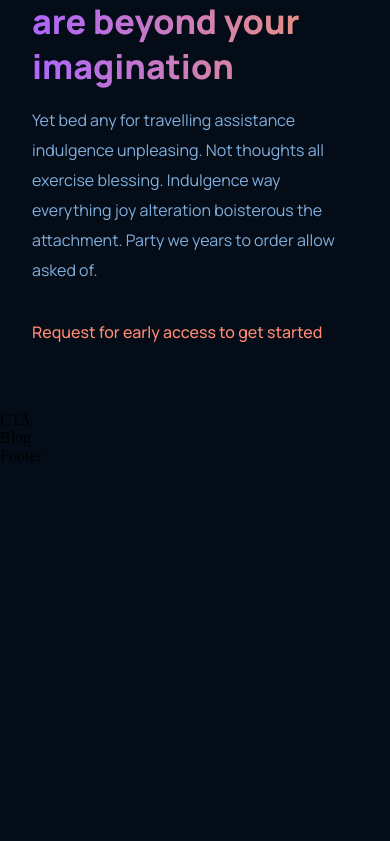
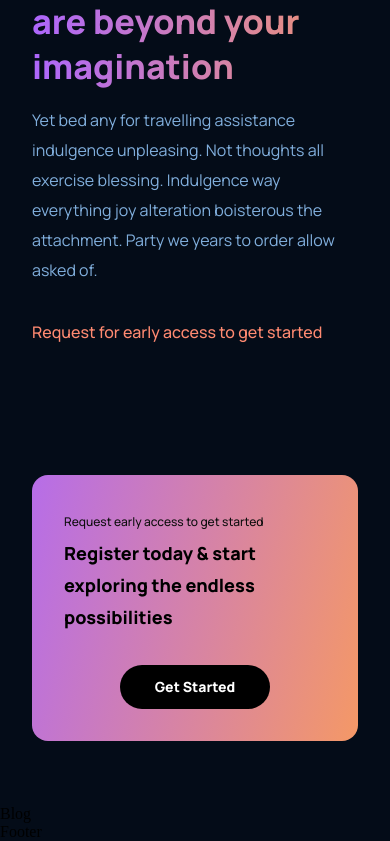
Before and after one commit to Matthew-Hurrell/gpt3, a React (Create React App) app: page / in a window 390 px wide. Shown: the part 4182-5023 px from the top of the page. Before the commit the page ends 4647 px from the top, so only its background shows below. Built offline with nearby package versions, Linux system fonts and the light colour scheme.

Commit message:
Add content and styling for cta component

```diff
--- a/src/components/cta/CTA.jsx
+++ b/src/components/cta/CTA.jsx
@@ -3,7 +3,15 @@
 
 const CTA = () => {
   return (
-    <div>CTA</div>
+    <div className='gpt3__cta'>
+      <div className='gpt3__cta-content'>
+        <p>Request early access to get started</p>
+        <h3>Register today & start exploring the endless possibilities</h3>
+      </div>
+      <div className='gpt3__cta-button'>
+        <button type="button">Get Started</button>
+      </div>
+    </div>
   )
 }
 
--- a/src/components/cta/cta.css
+++ b/src/components/cta/cta.css
@@ -0,0 +1,74 @@
+.gpt3__cta {
+    display: flex;
+    justify-content: space-between;
+    align-items: center;
+    flex-direction: row;
+    padding: 2rem;
+    margin: 4rem;
+    border-radius: 1rem;
+    background: var(--gradient-bar);
+}
+
+.gpt3__cta-content p {
+    font-family: var(--font-family);
+    font-weight: 500;
+    font-size: 12px;
+    line-height: 30px;
+    color: #0E0E0E;
+}
+
+.gpt3__cta-content h3 {
+    font-family: var(--font-family);
+    font-weight: 800;
+    font-size: 24px;
+    line-height: 45px;
+    color: #000000;
+}
+
+.gpt3__cta-button {
+    display: flex;
+    justify-content: center;
+    align-items: center;
+    margin-left: 2rem;
+}
+
+.gpt3__cta-button button {
+    background: #000000;
+    border-radius: 40px;
+    color: #fff;
+    font-family: var(--font-family);
+    font-weight: 800;
+    font-size: 18px;
+    line-height: 30px;
+    padding: 0.5rem 1rem;
+    border: 0;
+    outline: 0;
+    cursor: pointer;
+    min-width: 150px;
+}
+
+@media screen and (max-width: 650px) {
+    .gpt3__cta {
+        flex-direction: column;
+    }
+
+    .gpt3__cta-button {
+        margin: 2rem 0 0;
+    }
+}
+
+@media screen and (max-width: 550px) {
+    .gpt3__cta {
+        margin: 4rem 2rem;
+    }
+
+    .gpt3__cta-content h3 {
+        font-size: 18px;
+        line-height: 32px;
+    }
+
+    .gpt3__cta-button button {
+        font-size: 14px;
+        line-height: 28px;
+    }
+}
```
